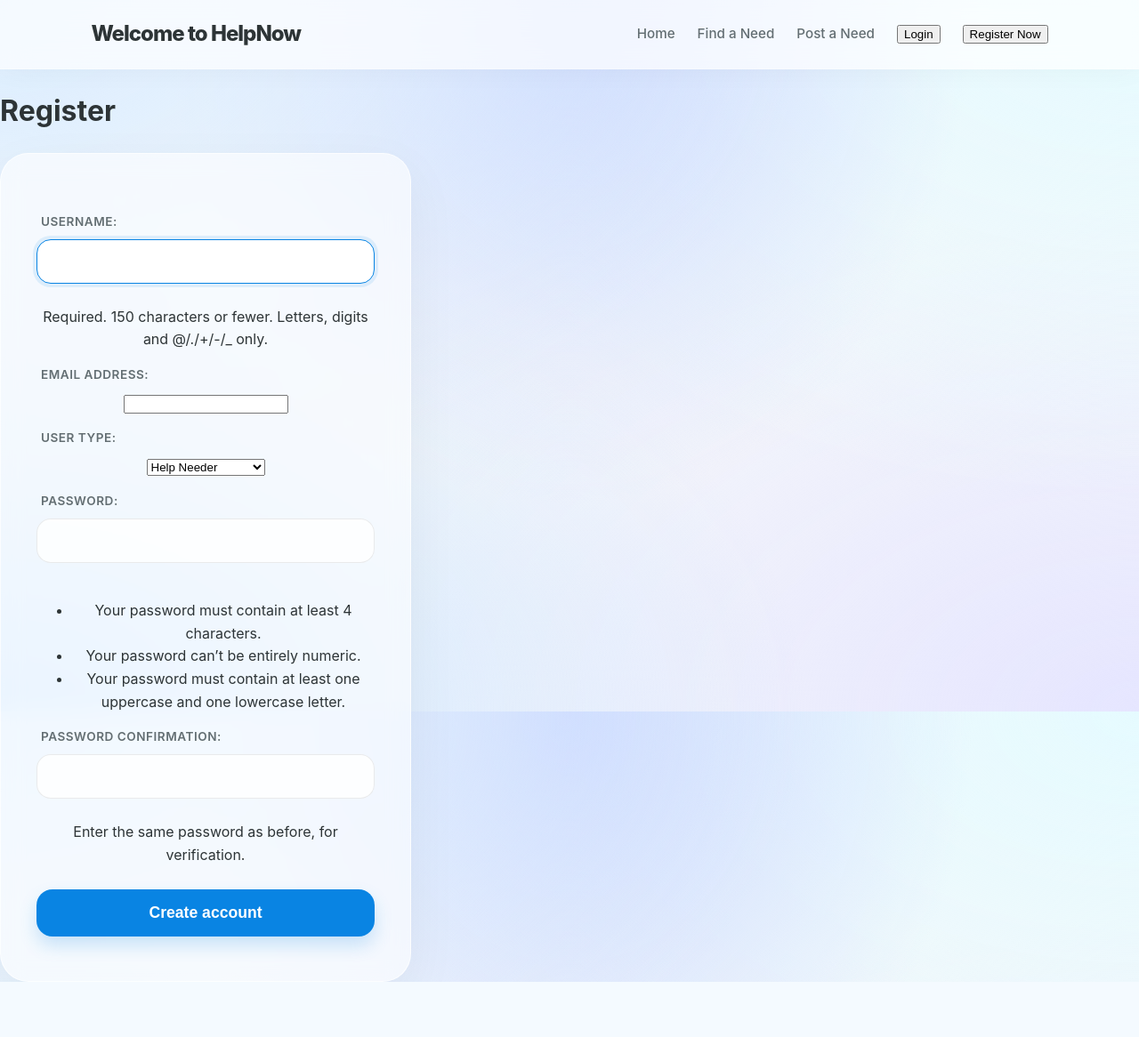
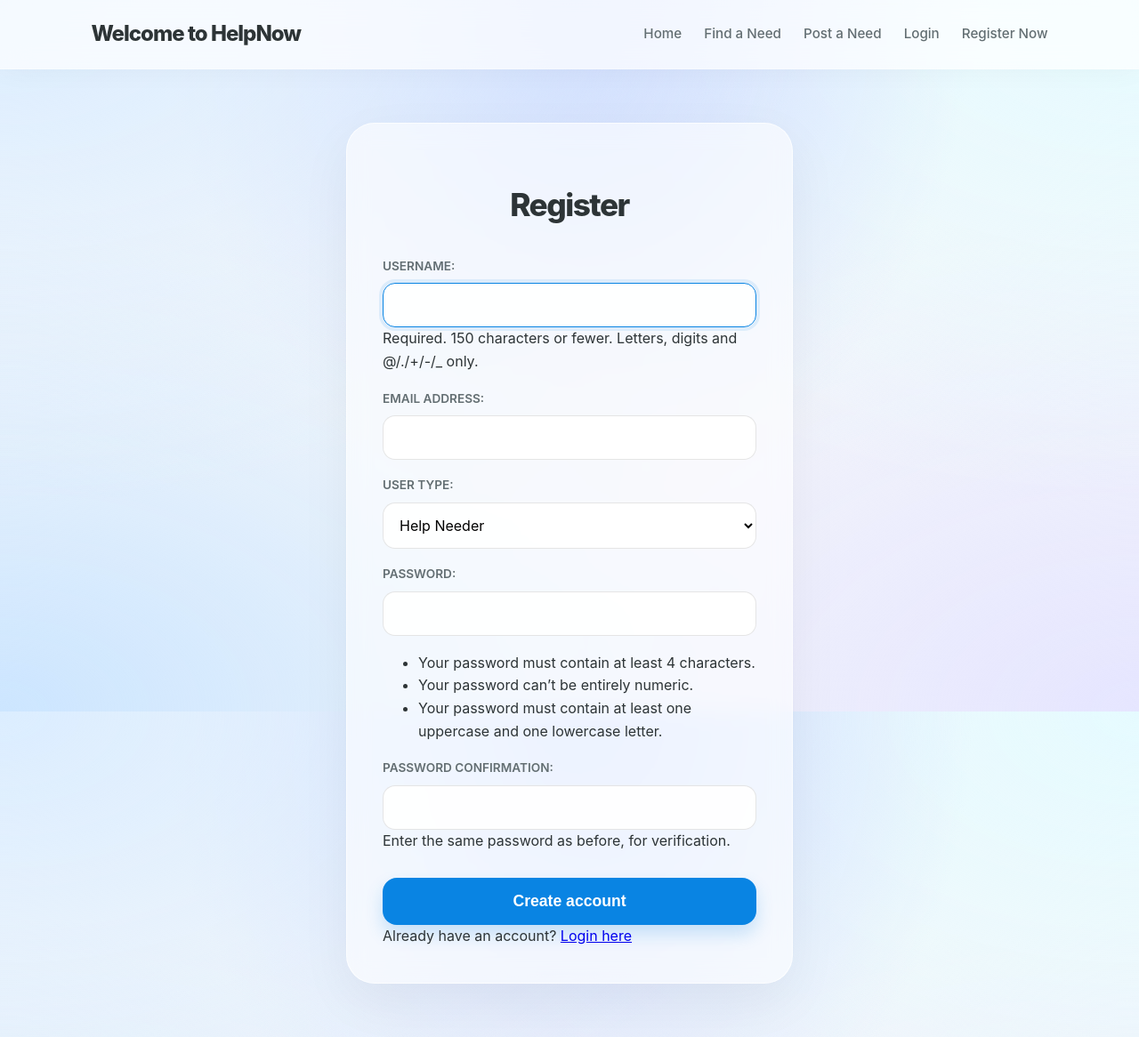
Before and after one commit to vs444o/necodersrepo, a Django app: page /signup/ in a window 1280 px wide. Shown: the whole page at 89% size. Before the commit the page ends 1104 px from the top, so only its background shows below. Run offline with Django 5.2, Linux system fonts and the light colour scheme.

Commit message:
Refactor CSS for improved navbar and form styling; enhance signup page layout and accessibility

```diff
--- a/offers/static/style.css
+++ b/offers/static/style.css
@@ -48,78 +48,104 @@ nav .div-right {
     gap: 25px;
 }
 
-/* Nav Links - Resetting button defaults to normal text */
+/* Keep tiny navbar forms (e.g. logout) from inheriting big form-card styling */
+nav form {
+    background: transparent;
+    padding: 0;
+    border: 0;
+    border-radius: 0;
+    width: auto;
+    max-width: none;
+    box-shadow: none;
+    backdrop-filter: none;
+    -webkit-backdrop-filter: none;
+}
+nav .div-right button {
+    background: #0984e3;
+    color: white;
+    border: none;
+    padding: 8px 16px; /* Small, proportional padding */
+    border-radius: 10px;
+    font-weight: 600;
+    font-size: 0.85rem;
+    cursor: pointer;
+    transition: all 0.3s ease;
+    width: auto; /* Prevents it from being full-width */
+    box-shadow: 0 4px 10px rgba(9, 132, 227, 0.15);
+}
+
+nav .div-right button:hover {
+    background: #0072c6;
+    transform: translateY(-1px);
+}
 nav .div-right a {
     text-decoration: none;
     color: #636e72;
     font-weight: 500;
     font-size: 0.95rem;
     transition: all 0.3s ease;
-    background: transparent !important;
-    border: none !important;
-    padding: 0 !important;
-    cursor: pointer;
 }
 
 nav .div-right a:hover {
     color: #0984e3;
-    transform: translateY(-1px);
 }
 
-/* --- LOGIN PAGE SPECIFIC STYLES --- */
-
-/* Centering container for the login card */
-.login-section {
+/* --- Centering Fix for Login & Register --- */
+.login-section, .signup-section {
     display: flex;
     justify-content: center;
     align-items: center;
     padding: 60px 20px;
+    /* Centers the card vertically below the nav */
     min-height: calc(100vh - 150px);
 }
 
-/* The Login Card */
+/* Glassmorphism Form Card */
 form {
     background: rgba(255, 255, 255, 0.6);
     backdrop-filter: blur(12px);
     -webkit-backdrop-filter: blur(12px);
-    padding: 50px 40px;
+    padding: 40px;
     border-radius: 32px;
     width: 100%;
-    max-width: 380px;
+    max-width: 420px;
     border: 1px solid rgba(255, 255, 255, 0.7);
     box-shadow: 0 20px 60px rgba(0,0,0,0.05);
-    text-align: center;
 }
 
 form h1 {
     font-size: 2.2rem;
     font-weight: 800;
-    margin-bottom: 35px;
+    margin-bottom: 30px;
+    text-align: center;
     letter-spacing: -1.5px;
     color: #2d3436;
 }
 
-/* Labels and Inputs */
+/* Django Form/Paragraph Styling */
+form p {
+    margin-bottom: 18px;
+    text-align: left;
+}
+
 form label {
     display: block;
-    text-align: left;
-    margin-bottom: 8px;
     font-weight: 600;
     font-size: 0.85rem;
     color: #636e72;
-    padding-left: 5px;
+    margin-bottom: 8px;
     text-transform: uppercase;
-    letter-spacing: 0.5px;
 }
 
 form input[type="text"],
-form input[type="password"] {
+form input[type="password"],
+form input[type="email"],
+form select {
     width: 100%;
-    padding: 14px 20px;
-    margin-bottom: 25px;
-    border: 1px solid rgba(0,0,0,0.08);
-    border-radius: 16px;
-    background: rgba(255, 255, 255, 0.8);
+    padding: 14px;
+    border: 1px solid rgba(0,0,0,0.1);
+    border-radius: 14px;
+    background: rgba(255, 255, 255, 0.9);
     font-family: inherit;
     font-size: 1rem;
     box-sizing: border-box;
@@ -129,19 +155,17 @@ form input[type="password"] {
 form input:focus {
     outline: none;
     border-color: #0984e3;
-    background: white;
     box-shadow: 0 0 0 4px rgba(9, 132, 227, 0.1);
 }
 
-/* Login Button */
-form input[type="submit"],
-form button {
+/* Form Submit Button */
+form button, form input[type="submit"] {
     width: 100%;
     padding: 16px;
     background: #0984e3;
     color: white;
     border: none;
-    border-radius: 18px;
+    border-radius: 16px;
     font-weight: 700;
     font-size: 1.1rem;
     cursor: pointer;
@@ -150,97 +174,64 @@ form button {
     margin-top: 10px;
 }
 
-form input[type="submit"]:hover {
+form button:hover {
     background: #0072c6;
     transform: translateY(-2px);
-    box-shadow: 0 15px 25px rgba(9, 132, 227, 0.3);
 }
 
-/* Links at bottom of card */
-.form-footer {
-    margin-top: 25px;
-    font-size: 0.9rem;
-    color: #636e72;
-}
-
-.form-footer a {
-    color: #0984e3;
-    text-decoration: none;
-    font-weight: 600;
-}
-
-.form-footer a:hover {
-    text-decoration: underline;
-}
-
-/* --- HOME PAGE SPECIFIC STYLES --- */
-
+/* --- Home Page Styling --- */
 .about {
     max-width: 850px;
-    margin: 100px auto 40px;
+    margin: 80px auto 40px;
     text-align: center;
     padding: 0 20px;
 }
 
 .about h1 {
-    font-size: 3.8rem;
+    font-size: 3.5rem;
     font-weight: 800;
-    color: #2d3436;
-    margin-bottom: 20px;
-    letter-spacing: -2.5px;
-    line-height: 1.1;
-}
-
-.about p {
-    font-size: 1.25rem;
-    color: #535c68;
-    max-width: 650px;
-    margin: 0 auto;
+    letter-spacing: -2px;
 }
 
 .about-boxes {
     display: flex;
     gap: 30px;
     justify-content: center;
-    margin-top: 60px;
-    padding: 0 20px 100px;
+    margin-top: 40px;
+    padding-bottom: 80px;
 }
 
 .about-box {
-    background: rgba(255, 255, 255, 0.6);
+    background: rgba(255, 255, 255, 0.7);
     backdrop-filter: blur(10px);
     padding: 40px;
-    border-radius: 30px;
+    border-radius: 28px;
     flex: 1;
-    max-width: 380px;
-    border: 1px solid rgba(255, 255, 255, 0.7);
-    box-shadow: 0 20px 50px rgba(0,0,0,0.04);
-    transition: all 0.5s cubic-bezier(0.19, 1, 0.22, 1);
+    max-width: 360px;
+    border: 1px solid white;
     display: flex;
     flex-direction: column;
+    box-shadow: 0 15px 35px rgba(0,0,0,0.03);
+    transition: transform 0.3s ease;
 }
 
 .about-box:hover {
-    transform: translateY(-15px) scale(1.02);
-    background: rgba(255, 255, 255, 0.8);
-    box-shadow: 0 30px 70px rgba(0,0,0,0.08);
+    transform: translateY(-10px);
 }
 
+/* Blue Action Buttons for Home Cards */
 .about-box a {
     display: inline-block;
-    padding: 16px 28px;
+    padding: 14px 24px;
     background: #0984e3;
-    color: white;
+    color: white !important;
     text-decoration: none;
-    border-radius: 16px;
+    border-radius: 14px;
     font-weight: 600;
-    text-align: center;
-    transition: all 0.3s ease;
+    margin-top: auto;
+    transition: background 0.3s;
 }
 
-/* Responsive design */
-@media (max-width: 850px) {
-    .about h1 { font-size: 2.8rem; }
-    .about-boxes { flex-direction: column; align-items: center; }
-    nav { padding: 1rem 5%; }
+.about-box a:hover {
+    background: #0072c6;
 }
--- a/offers/templates/registration/signup.html
+++ b/offers/templates/registration/signup.html
@@ -1,6 +1,8 @@
 <!DOCTYPE html>
-<html>
+<html lang="en">
 <head>
+    <meta charset="UTF-8">
+    <meta name="viewport" content="width=device-width, initial-scale=1.0">
     <title>Sign up - HelpNow</title>
     {% load static %}
     <link rel="stylesheet" href="{% static 'style.css' %}">
@@ -16,23 +18,31 @@
             <a href="/post/">Post a Need</a>
 
             {% if user.is_authenticated %}
-  <span>{{ user.username }} — {% if user.user_type == 'worker' %}Volunteer/Worker{% else %}Help Needer{% endif %}</span>
+                <span>{{ user.username }} — {% if user.user_type == 'worker' %}Volunteer{% else %}Needer{% endif %}</span>
                 <form action="{% url 'logout' %}" method="post" style="display:inline">
                     {% csrf_token %}
-    <button type="submit">Logout</button>
+                    <a href="#" onclick="this.closest('form').submit(); return false;">Logout</a>
                 </form>
             {% else %}
-        <a href="{% url 'login' %}"><button>Login</button></a>
-        <a href="{% url 'signup' %}"><button>Register Now</button></a>
+                <a href="{% url 'login' %}">Login</a>
+                <a href="{% url 'signup' %}">Register Now</a>
             {% endif %}
         </div>
     </nav>
 
-  <h1>Register</h1>
+    <div class="signup-section">
         <form method="post">
             {% csrf_token %}
+            <h1>Register</h1>
+
             {{ form.as_p }}
+
             <button type="submit">Create account</button>
+
+            <div class="form-footer">
+                Already have an account? <a href="{% url 'login' %}">Login here</a>
+            </div>
         </form>
+    </div>
 </body>
 </html>
```
Also changed, not shown: offers/migrations/0001_initial.py (added). Lines whose indentation alone changed are shown as unchanged.
